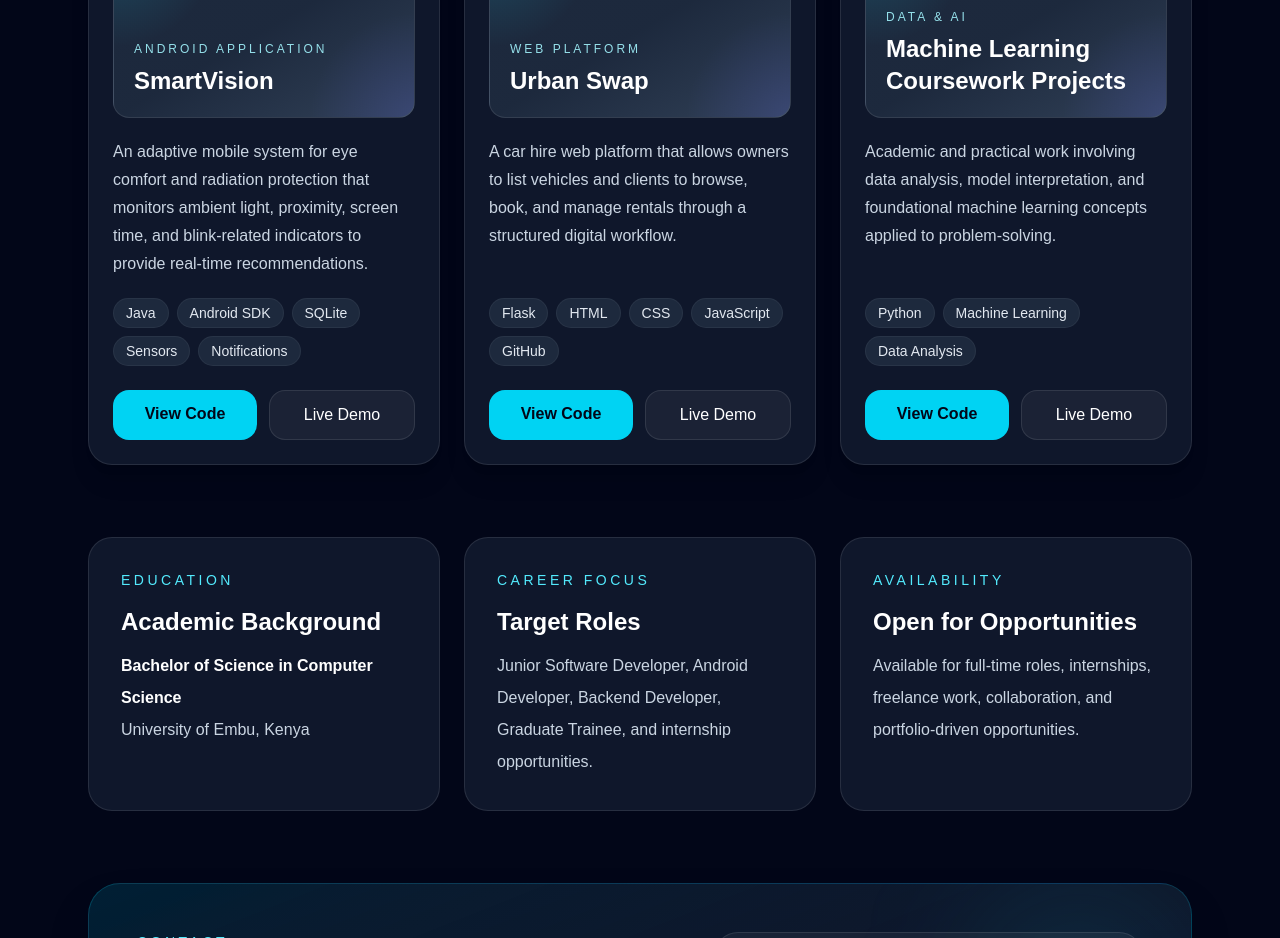
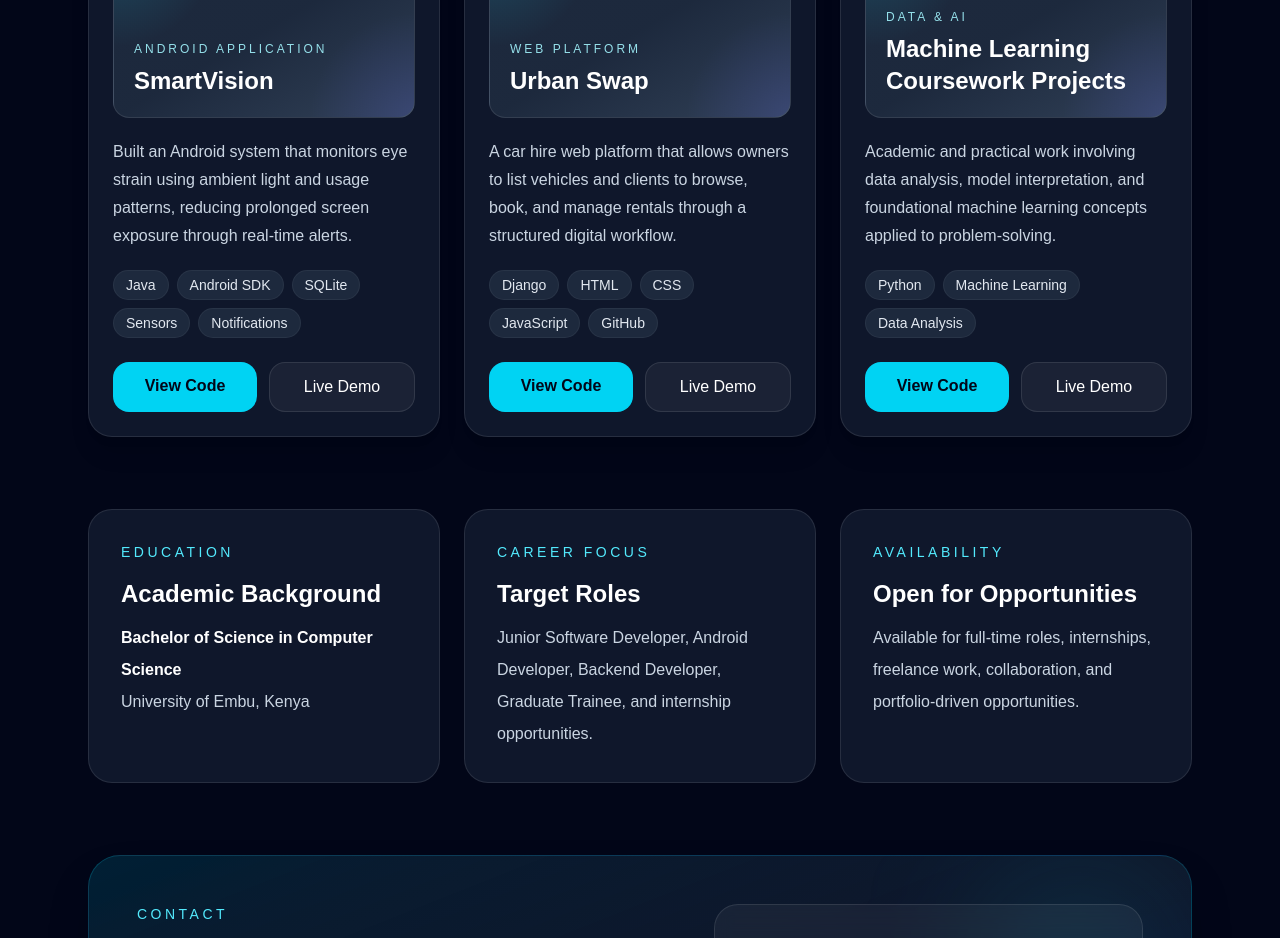
Before and after one commit to JobMunyoki/my-portfolio, a Next.js app: page / in a window 1280 px wide. Shown: the part 2280-3218 px from the top of the page. Built offline with nearby package versions, Linux system fonts and the light colour scheme.

Commit message:
Make portfolio more premium

```diff
--- a/app/page.js
+++ b/app/page.js
@@ -14,21 +14,20 @@ export default function PortfolioWebsite() {
 
   const projects = [
     {
-      title: "SmartVision",
-      category: "Android Application",
-      description:
-        "An adaptive mobile system for eye comfort and radiation protection that monitors ambient light, proximity, screen time, and blink-related indicators to provide real-time recommendations.",
-      tech: ["Java", "Android SDK", "SQLite", "Sensors", "Notifications"],
-      github: "https://github.com/JobMunyoki",
-      demo: "#"
-    },
+  title: "SmartVision",
+  category: "Android Application",
+  description: "Built an Android system that monitors eye strain using ambient light and usage patterns, reducing prolonged screen exposure through real-time alerts.",
+  tech: ["Java", "Android SDK", "SQLite", "Sensors", "Notifications"],
+  github: "https://github.com/JobMunyoki/SmartVision",
+  demo: "https://urban-swap.vercel.app"
+},
     {
       title: "Urban Swap",
       category: "Web Platform",
       description:
         "A car hire web platform that allows owners to list vehicles and clients to browse, book, and manage rentals through a structured digital workflow.",
-      tech: ["Flask", "HTML", "CSS", "JavaScript", "GitHub"],
-      github: "https://github.com/JobMunyoki",
+      tech: ["Django", "HTML", "CSS", "JavaScript", "GitHub"],
+      github: "https://github.com/JobMunyoki/Urban Swap",
       demo: "#"
     },
     {
```
